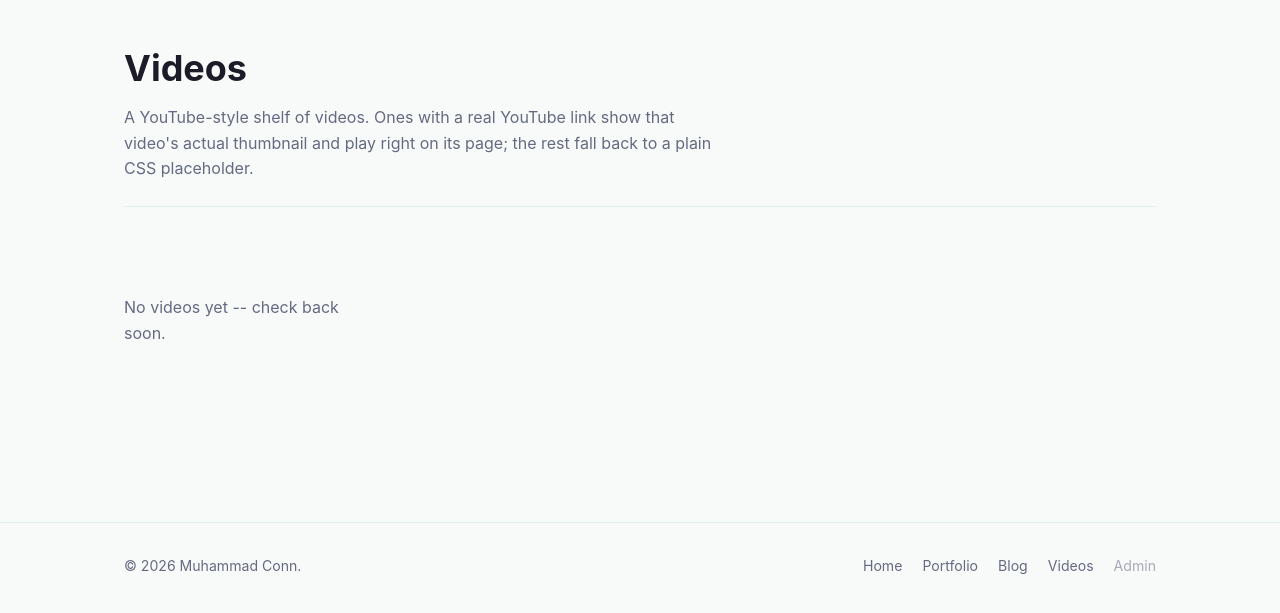
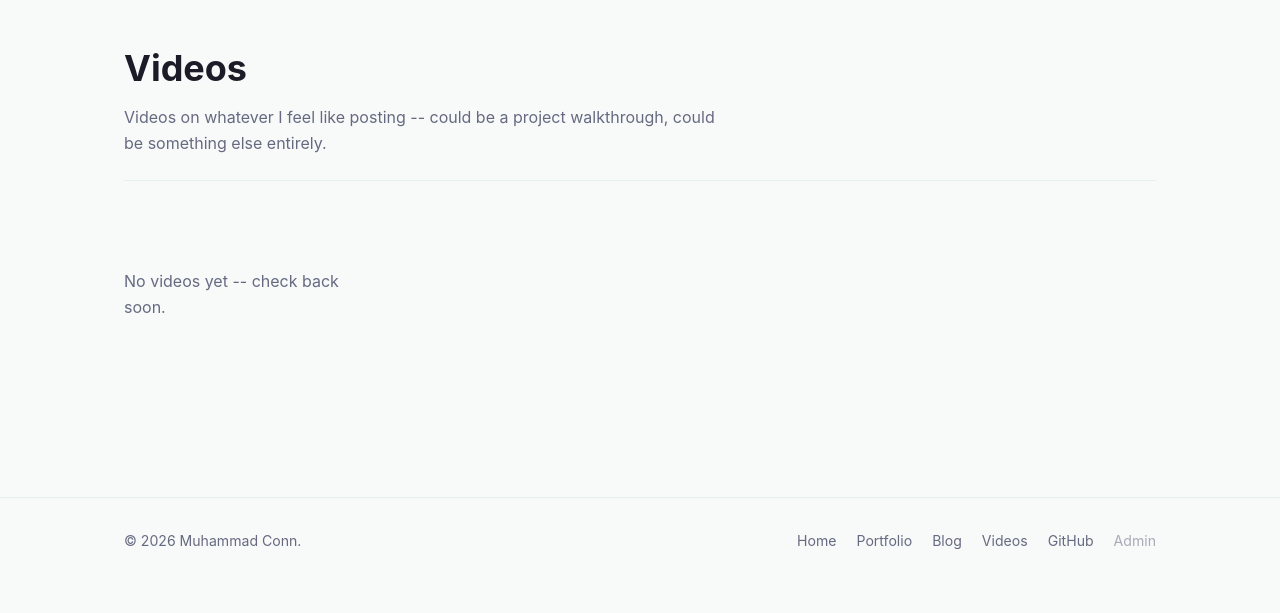
Before and after one commit to pycoder08/personal-website, a Flask app: page /videos in a window 1280 px wide. Shown: the part 73-686 px from the top of the page. Run offline with Flask 3, Linux system fonts and the light colour scheme; data that the repository does not hold is empty; some libraries are stand-ins or nearby versions.

Commit message:
Rewrite section intros to describe content, not implementation, and add GitHub link to footer
Videos and Portfolio intros previously implied a narrower scope than intended (site-build walkthroughs, learning-only projects); rewritten to stay general since these sections can hold anything. Also adds a .claude/launch.json for local dev-server preview tooling.

Co-Authored-By: Claude Sonnet 5 <noreply@anthropic.com>

```diff
--- a/templates/base.html
+++ b/templates/base.html
@@ -57,6 +57,7 @@
         <a href="{{ url_for('portfolio') }}">Portfolio</a>
         <a href="{{ url_for('blog_list') }}">Blog</a>
         <a href="{{ url_for('videos') }}">Videos</a>
+        <a href="https://github.com/pycoder08" target="_blank" rel="noopener noreferrer">GitHub</a>
         <a href="{{ url_for('admin') }}" class="footer-admin-link">Admin</a>
       </div>
     </div>
--- a/templates/portfolio.html
+++ b/templates/portfolio.html
@@ -7,8 +7,7 @@
   <section class="page-heading with-action">
     <div>
       <h1>Portfolio</h1>
-      <p>A handful of projects I've built while learning -- small in scope,
-         but each one taught me something I didn't know before I started.</p>
+      <p>A handful of things I've built, big and small.</p>
     </div>
     {% if is_authenticated %}
     <a class="btn btn-primary" href="{{ url_for('portfolio_new') }}">+ New Project</a>
--- a/templates/videos.html
+++ b/templates/videos.html
@@ -7,9 +7,8 @@
   <section class="page-heading with-action">
     <div>
       <h1>Videos</h1>
-      <p>A YouTube-style shelf of videos. Ones with a real YouTube link show
-         that video's actual thumbnail and play right on its page; the rest
-         fall back to a plain CSS placeholder.</p>
+      <p>Videos on whatever I feel like posting -- could be a project
+         walkthrough, could be something else entirely.</p>
     </div>
     {% if is_authenticated %}
     <a class="btn btn-primary" href="{{ url_for('video_new') }}">+ New Video</a>
```
Also changed, not shown: .claude/launch.json (added).
